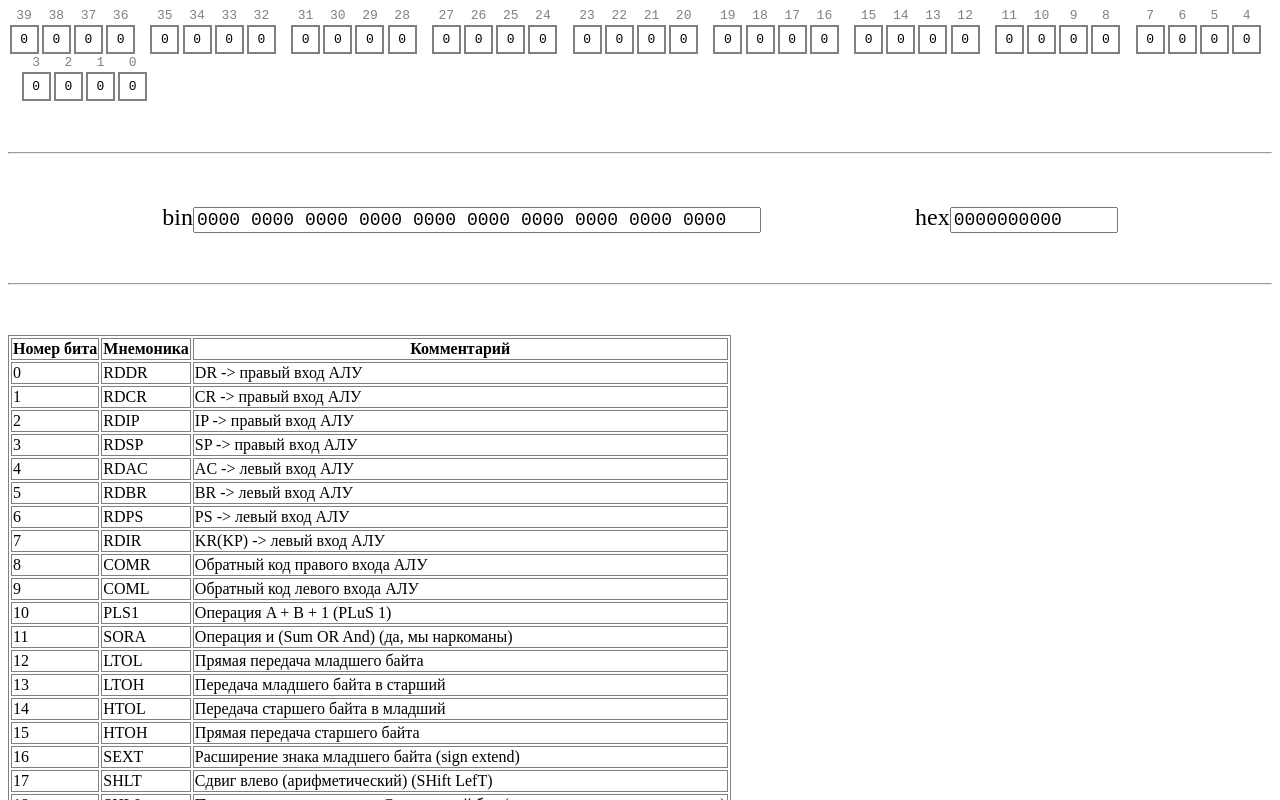
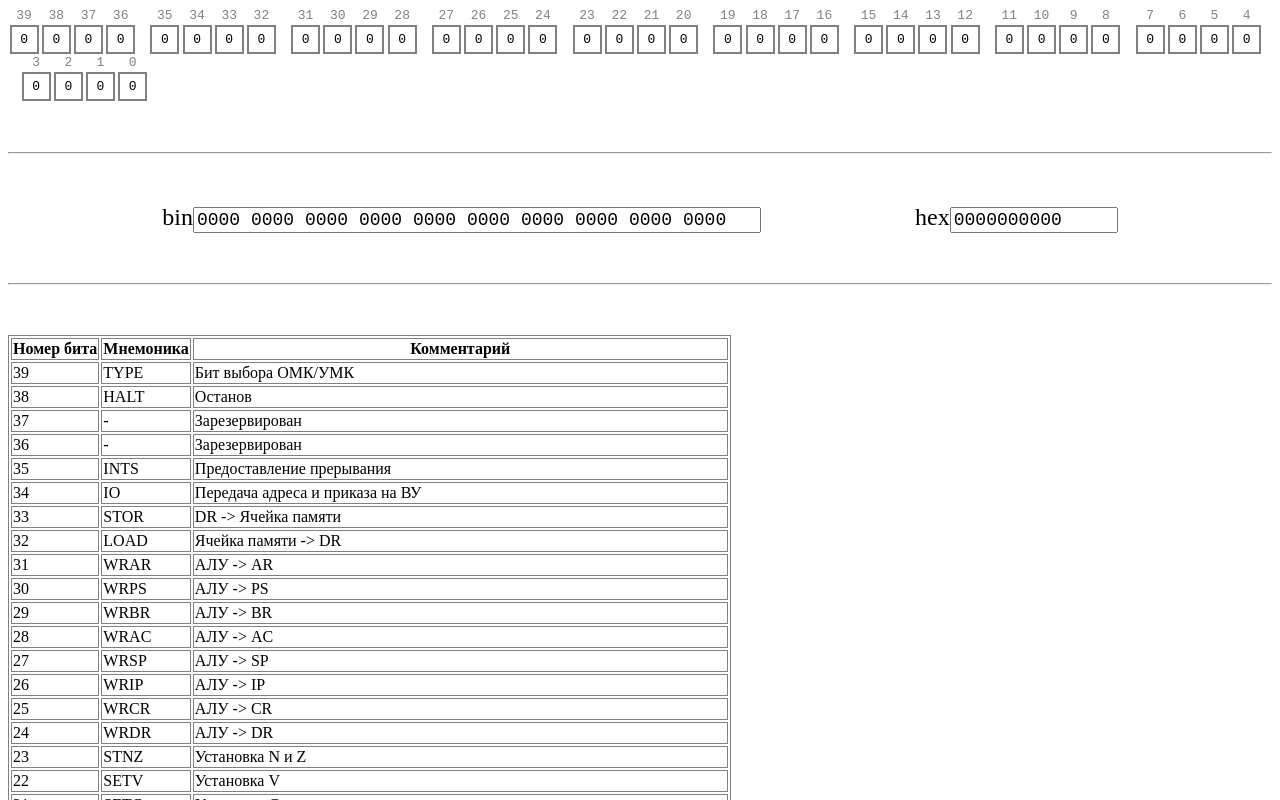
Before and after one commit to lavrentious/microcmdcheatsheet, a React (Create React App) app: page / in a window 1280 px wide. Shown: the top 800 px of the page. Built offline with nearby package versions, Linux system fonts and the light colour scheme.

Commit message:
style: reverse table

```diff
--- a/src/TooltipsList.tsx
+++ b/src/TooltipsList.tsx
@@ -34,7 +34,7 @@ const TooltipsList: React.FC<TooltipsListProps> = ({ tooltips, bits }) => {
         </tr>
       </thead>
       <tbody>
-        {tooltips.map((tooltip) => (
+        {tooltips.slice().reverse().map((tooltip) => (
           <TooltipsListItem
             tooltip={tooltip}
             active={bits[tooltip.bit]}
```
